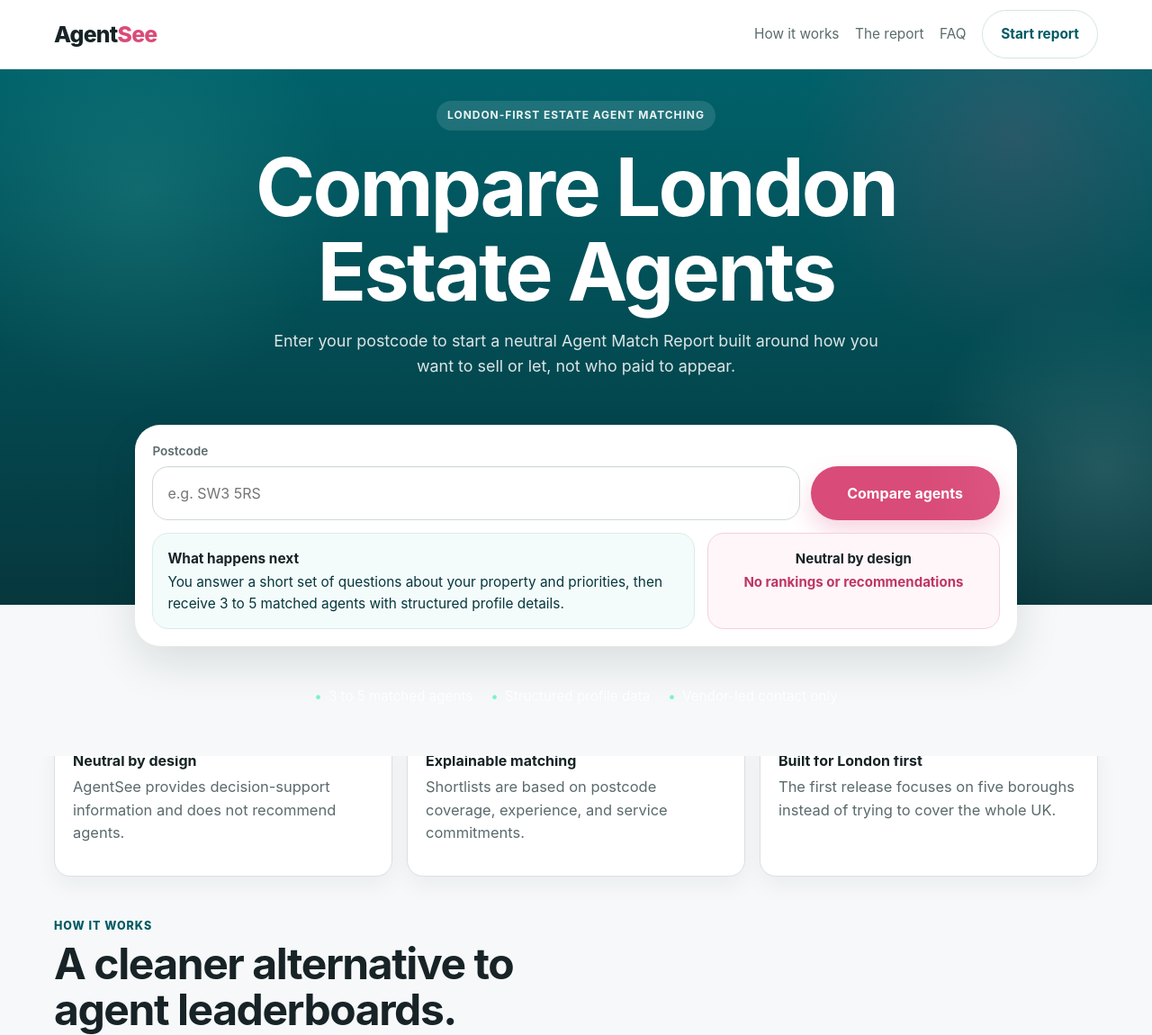
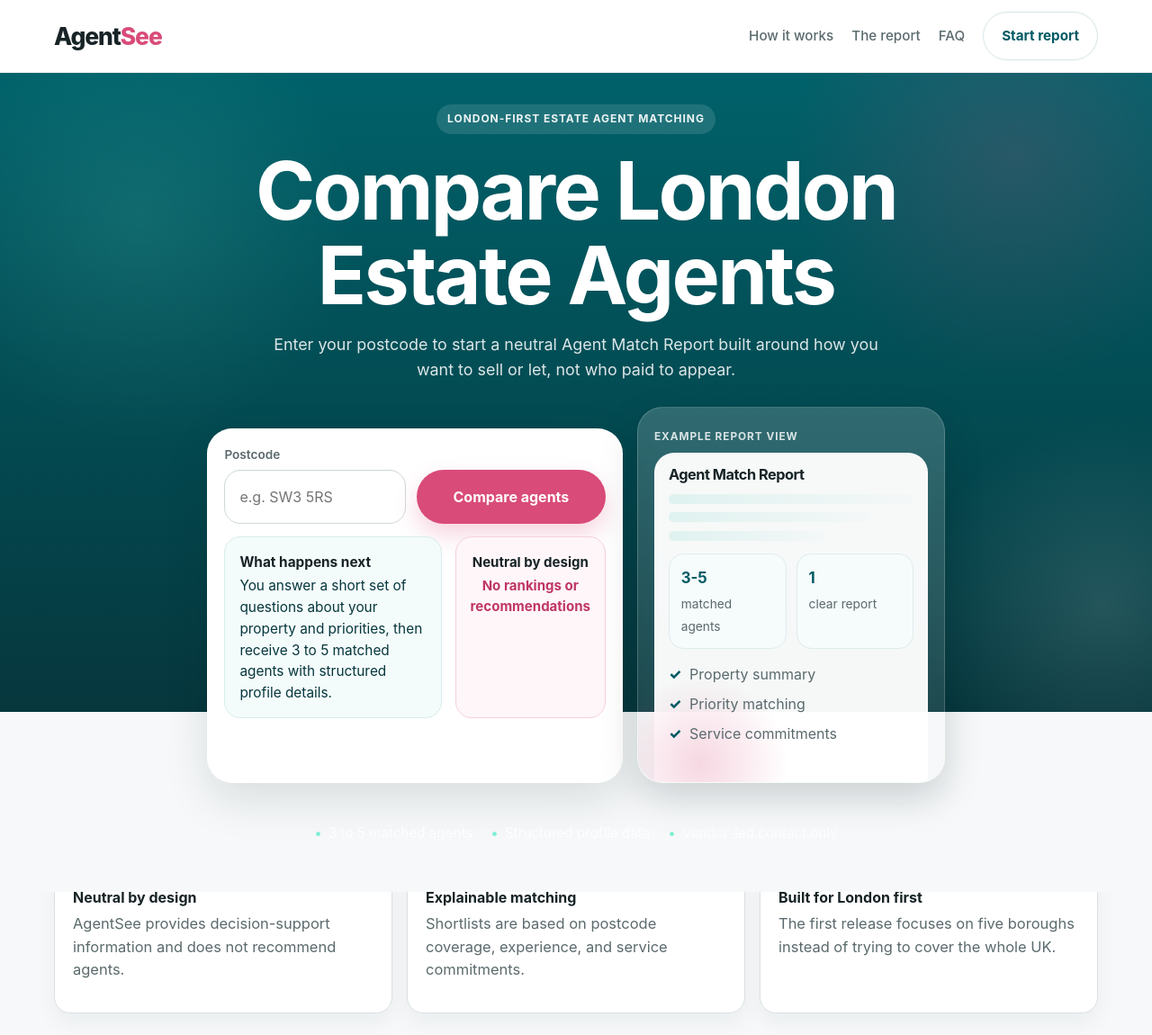
Before and after one commit to timfouracre/agentsee, a plain HTML site: page index.html in a window 1280 px wide. Shown: the top 1150 px of the page at 90% size. Drawn offline with Linux system fonts and the light colour scheme.

```diff
--- a/index.html
+++ b/index.html
@@ -72,13 +72,13 @@
       align-items: center;
       justify-content: space-between;
       gap: 1rem;
-      min-height: 76px;
+      min-height: 80px;
     }
 
     .brand {
-      font-size: 1.55rem;
+      font-size: 1.65rem;
       font-weight: 800;
-      letter-spacing: -0.03em;
+      letter-spacing: -0.04em;
     }
 
     .brand span {
@@ -88,10 +88,11 @@
     .nav-links {
       display: flex;
       align-items: center;
-      gap: 1.1rem;
+      gap: 1.25rem;
       flex-wrap: wrap;
       color: var(--muted);
-      font-size: 0.96rem;
+      font-size: 0.95rem;
+      font-weight: 500;
     }
 
     .button,
@@ -209,6 +210,14 @@
       font-size: 1.12rem;
     }
 
+    .hero-visual {
+      width: min(100%, 820px);
+      margin: 0 auto;
+      display: grid;
+      grid-template-columns: 1.15fr 0.85fr;
+      gap: 1rem;
+    }
+
     .search-card {
       background: var(--panel);
       border-radius: var(--radius-lg);
@@ -217,6 +226,97 @@
       width: min(100%, 980px);
       margin: 1.5rem auto 0;
       border: 1px solid rgba(255, 255, 255, 0.42);
+    }
+
+    .report-preview {
+      position: relative;
+      overflow: hidden;
+      background: linear-gradient(180deg, rgba(255,255,255,0.18) 0%, rgba(255,255,255,0.08) 100%);
+      border: 1px solid rgba(255,255,255,0.18);
+      border-radius: var(--radius-lg);
+      padding: 1.1rem;
+      color: var(--white);
+      box-shadow: 0 16px 42px rgba(7, 28, 31, 0.18);
+    }
+
+    .report-preview::before {
+      content: "";
+      position: absolute;
+      inset: auto auto -18% -8%;
+      width: 12rem;
+      height: 12rem;
+      border-radius: 50%;
+      background: radial-gradient(circle, rgba(217, 75, 120, 0.22) 0%, rgba(217, 75, 120, 0) 72%);
+      pointer-events: none;
+    }
+
+    .report-sheet-mini {
+      background: rgba(255,255,255,0.96);
+      color: var(--ink);
+      border-radius: 22px;
+      padding: 1rem;
+      min-height: 100%;
+    }
+
+    .report-sheet-mini h3 {
+      font-size: 1.02rem;
+      margin-bottom: 0.7rem;
+    }
+
+    .mini-kicker {
+      display: inline-block;
+      margin-bottom: 0.55rem;
+      color: rgba(255,255,255,0.82);
+      font-size: 0.74rem;
+      font-weight: 700;
+      text-transform: uppercase;
+      letter-spacing: 0.08em;
+    }
+
+    .mini-lines {
+      display: grid;
+      gap: 0.6rem;
+      margin-top: 0.8rem;
+    }
+
+    .mini-line {
+      height: 11px;
+      border-radius: 999px;
+      background: linear-gradient(90deg, #dff2ef 0%, #f4f7f8 100%);
+    }
+
+    .mini-line.short {
+      width: 64%;
+    }
+
+    .mini-line.mid {
+      width: 82%;
+    }
+
+    .mini-stats {
+      display: grid;
+      grid-template-columns: 1fr 1fr;
+      gap: 0.7rem;
+      margin-top: 0.9rem;
+    }
+
+    .mini-stat {
+      padding: 0.8rem;
+      border-radius: 16px;
+      background: #f6fbfb;
+      border: 1px solid #dfebed;
+    }
+
+    .mini-stat strong {
+      display: block;
+      font-size: 1.05rem;
+      color: var(--teal-800);
+      margin-bottom: 0.18rem;
+    }
+
+    .mini-stat span {
+      color: var(--muted);
+      font-size: 0.86rem;
     }
 
     .search-grid {
@@ -493,6 +593,7 @@
     }
 
     @media (max-width: 1020px) {
+      .hero-visual,
       .search-meta,
       .trust-strip,
       .grid-3,
@@ -519,6 +620,10 @@
 
       .hero {
         padding-top: 1.4rem;
+      }
+
+      .hero-visual {
+        width: 100%;
       }
 
       .search-card {
@@ -607,6 +712,7 @@
           <p>Enter your postcode to start a neutral Agent Match Report built around how you want to sell or let, not who paid to appear.</p>
         </div>
 
+        <div class="hero-visual">
           <div class="search-card" id="start-report">
             <form class="search-grid" action="#report" method="get">
               <div class="field">
@@ -625,6 +731,33 @@
                 No rankings or recommendations
               </div>
             </div>
+          </div>
+          <aside class="report-preview" aria-label="Agent Match Report preview">
+            <div class="mini-kicker">Example report view</div>
+            <div class="report-sheet-mini">
+              <h3>Agent Match Report</h3>
+              <div class="mini-lines">
+                <div class="mini-line"></div>
+                <div class="mini-line mid"></div>
+                <div class="mini-line short"></div>
+              </div>
+              <div class="mini-stats">
+                <div class="mini-stat">
+                  <strong>3-5</strong>
+                  <span>matched agents</span>
+                </div>
+                <div class="mini-stat">
+                  <strong>1</strong>
+                  <span>clear report</span>
+                </div>
+              </div>
+              <ul class="tick-list" style="margin-top:1rem;">
+                <li>Property summary</li>
+                <li>Priority matching</li>
+                <li>Service commitments</li>
+              </ul>
+            </div>
+          </aside>
         </div>
 
         <div class="hero-meta" aria-label="Product highlights">
```
Lines whose indentation alone changed are shown as unchanged.
